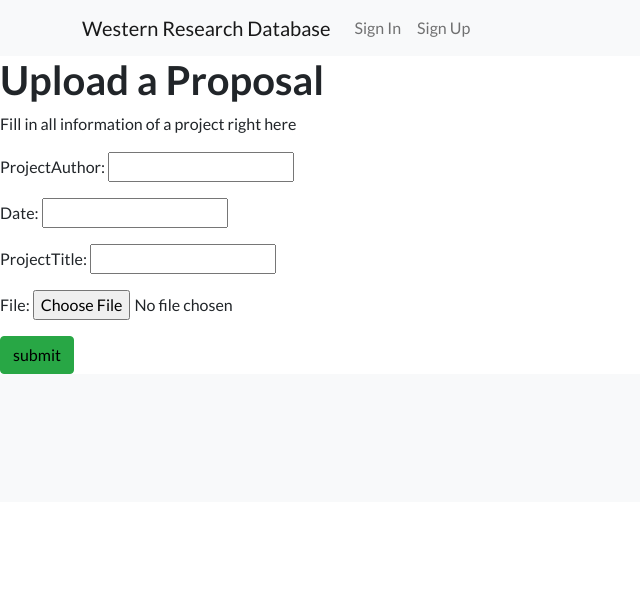
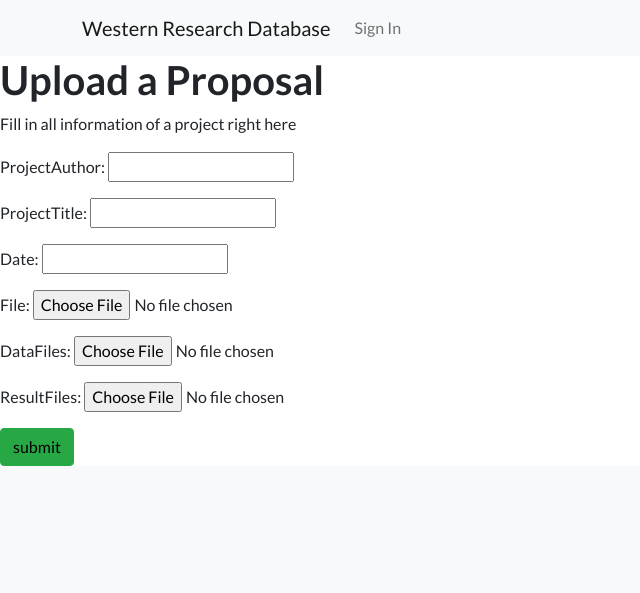
Before and after one commit to codycon1/CapstoneResearchDB, a Django app: template templates/fileupload.html in a window 1280 px wide. Shown: the top 593 px of the page, without its empty margins (0-640 px from the left). Run offline with Django 4.2, Linux system fonts and the light colour scheme; the template is opened without the code that fills it: values that come from a table or form of the project are taken from there, others are empty; parts of the project's set-up code (start-up, migrations or seed data) failed here and were passed over; some libraries are stand-ins or nearby versions.

Commit message:
Auto date generation and different file upload sections

```diff
--- a/home/forms.py
+++ b/home/forms.py
@@ -13,7 +13,7 @@ class editProjectForm(forms.ModelForm):
 class UploadFileForm(forms.ModelForm):
     class Meta:
         model = Project
-        fields = ('projectAuthor', 'date', 'projectTitle', 'file')
+        fields = ('projectAuthor', 'projectTitle','date', 'file', 'dataFiles', 'resultFiles')
 
 
 class SignupForm(UserCreationForm):
--- a/home/models.py
+++ b/home/models.py
@@ -3,10 +3,13 @@ from django.db import models
 
 # Create your models here.
 class Project(models.Model):
+
     projectAuthor = models.CharField(max_length=50)
-    date = models.DateField(null=True)
+    date = models.DateField()
     projectTitle = models.CharField(max_length=100)
     file = models.FileField(upload_to='projects/')
+    dataFiles = models.FileField(upload_to='projects/datasets')
+    resultFiles = models.FileField(upload_to='projects/results')
     approval = models.BooleanField(default=False)
 
     def __str__(self):
--- a/templates/SearchResults.html
+++ b/templates/SearchResults.html
@@ -11,7 +11,9 @@
     <p>{{each_project.projectTitle}}</p>
     <p>{{each_project.projectAuthor}}</p>
     <p>{{ each_project.date }}</p>
-    <p><a href = "{{each_project.file.url}}"><button type="button">Download</button></a></p>
+    <p><a href = "{{each_project.file.url}}"><button type="button">Project Files</button></a></p>
+    <p><a href="{{ each_project.dataFiles.url }}"><button type="button">Data Files</button></a></p>
+    <p><a href="{{ each_project.resultFiles.url }}"><button type="button">Result Files</button> </a></p>
     <hr/>
 {% endfor %}
 {% endif %}
--- a/templates/approveproposal.html
+++ b/templates/approveproposal.html
@@ -8,6 +8,7 @@
             {% csrf_token %}
             <h4>{{ item.projectTitle }}</h4>
             <h5>{{ item.projectAuthor }}</h5>
+            <!--<h6><a href="{{ item.file }}"><button type="button">Download</button></a></h6>-->
             <input type="hidden" name="id" value="{{ item.id }}">
             <input type="submit" class="btn btn-secondary" name="approve" value="Approve">
             <input type="submit" class="btn btn-secondary" name="delete" value="Delete">
--- a/templates/base.html
+++ b/templates/base.html
@@ -37,10 +37,10 @@
                         <li class="nav-item">
                             <a class="nav-link" href="/submissions">My proposals</a>
                         </li>
-                    {% endif %}
-                    <li class="nav-item">
+                         <li class="nav-item">
                         <a class="nav-link" href="/logout">Sign Out</a>
                     </li>
+                    {% endif %}
                     <li class="nav-item">
                         <small class="nav-link">{{ user.email }}</small>
                     </li>
@@ -48,9 +48,9 @@
                     <li class="nav-item">
                         <a class="nav-link" href="/login">Sign In</a>
                     </li>
-                    <li class="nav-item">
+                    <!--<li class="nav-item">
                         <a class="nav-link" href="/signup">Sign Up</a>
-                    </li>
+                    </li>-->
                 {% endif %}
             </ul>
         </div>
--- a/users/views.py
+++ b/users/views.py
@@ -53,9 +53,10 @@ def sign_out(request):
     return HttpResponseRedirect(reverse('home'))
 
 
+# 2c58e05f-8a92-44fc-90e6-1ef89fb96ad3
 def checkStaff(x):
     for i in x['value']:
-        if i == '2c58e05f-8a92-44fc-90e6-1ef89fb96ad3':
+        if i == '5f0a4be8-970a-47c2-b074-e3945d20e88f':
             return True
     return False
 
```
Also changed, not shown: home/views.py (+7 -9 lines), db.sqlite3 (deleted).
